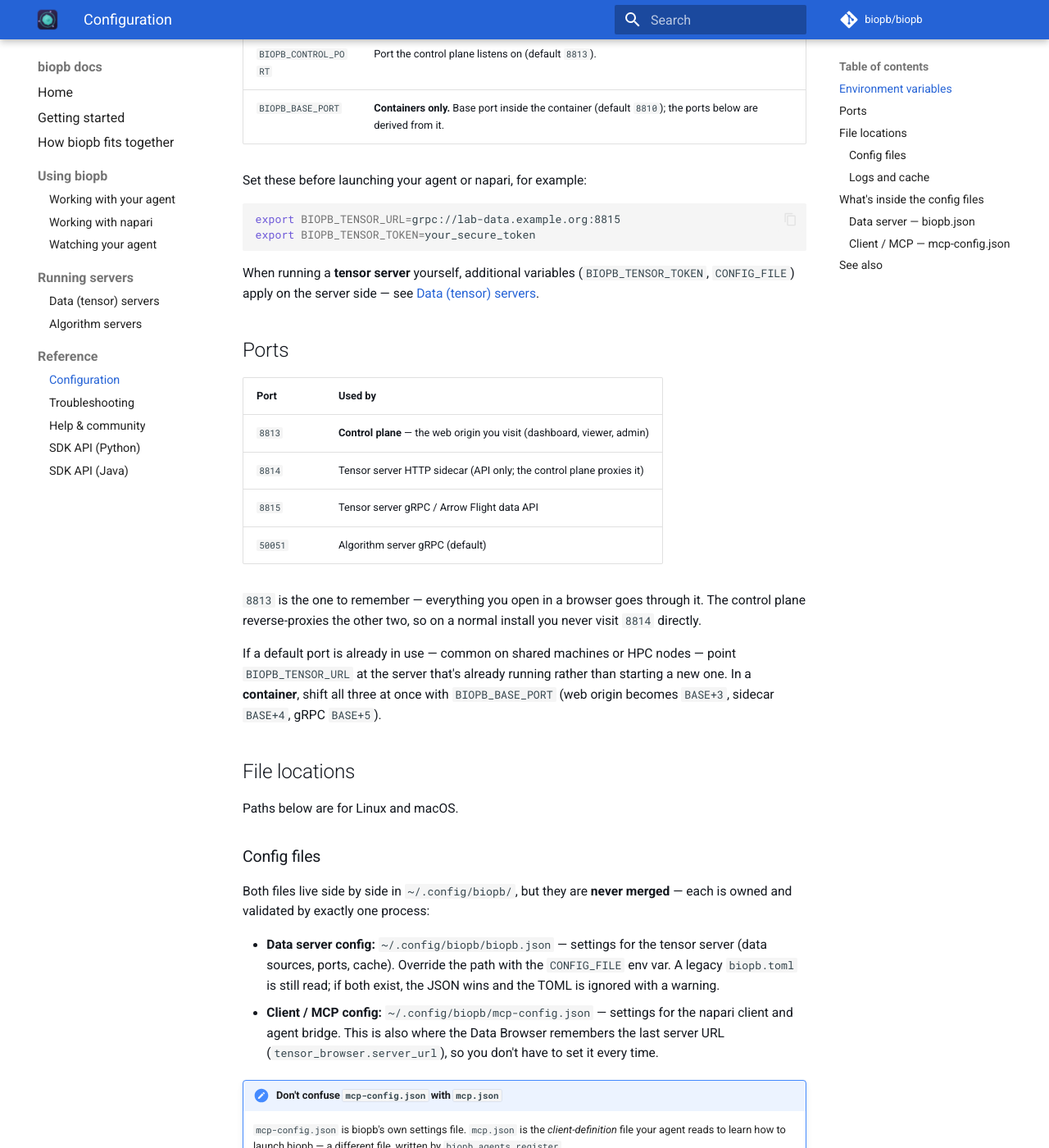
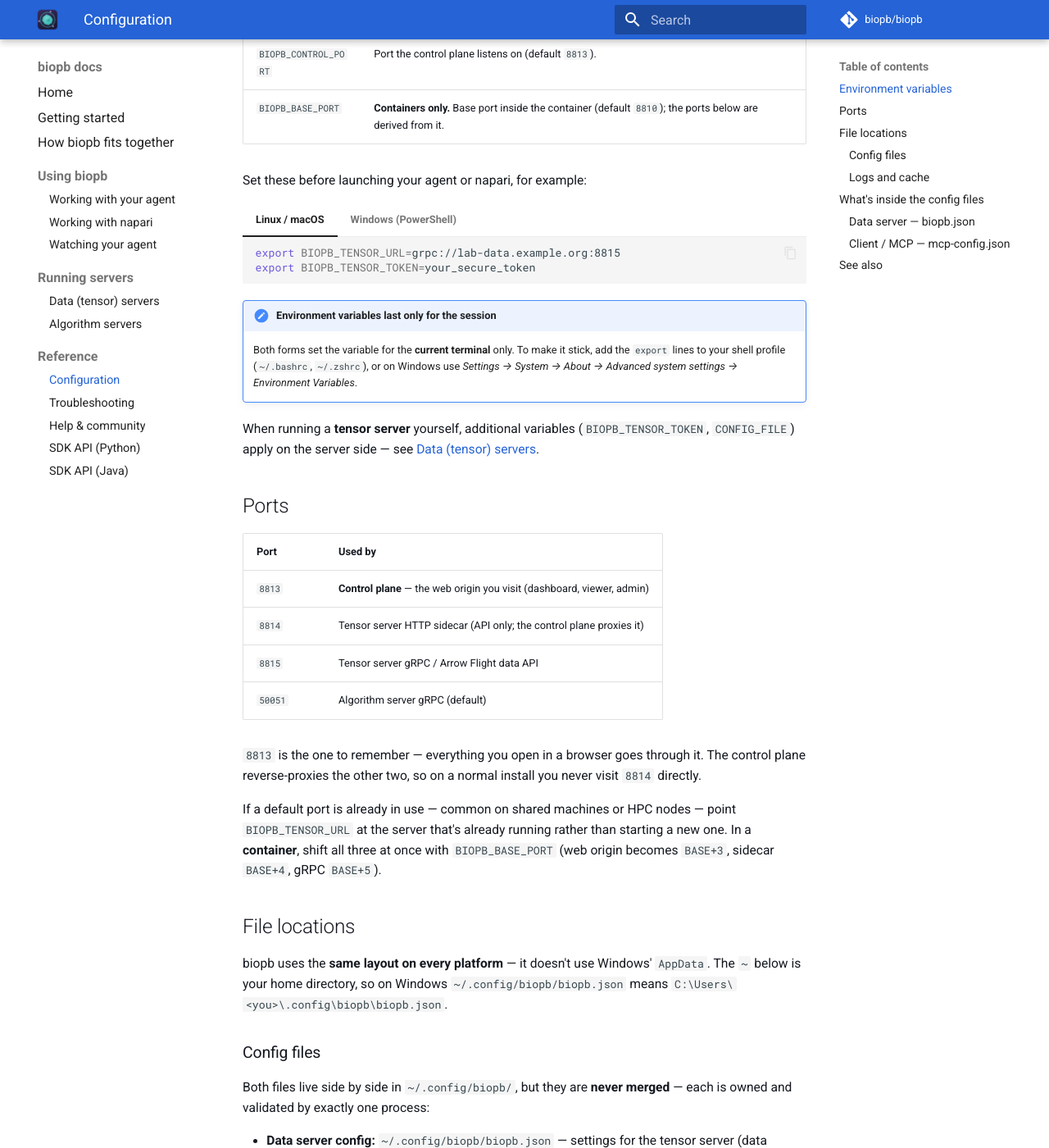
Before and after one commit to biopb/biopb-site, an MkDocs documentation site: the page built from docs/configuration.md, in a window 1280 px wide and 1400 px high, scrolled down 516 px. Shown: the whole window at 82% size. Built offline with MkDocs 1.6.1 and Material for MkDocs 9.7.7, drawn with Linux system fonts in a browser that asks for light colours; comment, search, counter and statistics services are not loaded.

Commit message:
docs: give platform-specific CLI examples their own tabs
Audited every fenced code block for shell-specific syntax. Four blocks were
Linux/macOS-only with no Windows equivalent offered, matching the tabbed style
already used on the napari page:

- getting-started: the install one-liner had only `curl … | bash`; add the
  `irm … | iex` form (the tip already referenced install.ps1).
- configuration / data-servers / troubleshooting: `export FOO=bar` is a no-op in
  PowerShell; add the `$env:FOO = "bar"` form. Note that both are
  session-scoped, and where to set them permanently.
- data-servers: the `docker run` example used `\` line continuations, which
  break in PowerShell; add a backtick variant with a Windows-style -v path.

algorithm-servers' docker examples are single-line with no continuations, so
they already work on both and are left alone.

Also drop the "Paths below are for Linux and macOS" disclaimer in configuration.
It implied Windows diverges, but the config and log dirs are Path.home()-relative
with no per-OS branching ("on all platforms" per get_log_dir), so Windows uses
the same ~/.config layout under the user profile rather than AppData. Say that
explicitly instead.

Verified: mkdocs build --strict passes; 6 tab sets render with consistent
"Linux / macOS" / "Windows (PowerShell)" labels, and both variants' content
appears in the rendered output.

````diff
--- a/docs/configuration.md
+++ b/docs/configuration.md
@@ -15,10 +15,24 @@ most likely to touch — chiefly which data server to use and where things live
 
 Set these before launching your agent or napari, for example:
 
-```bash
-export BIOPB_TENSOR_URL=grpc://lab-data.example.org:8815
-export BIOPB_TENSOR_TOKEN=your_secure_token
-```
+=== "Linux / macOS"
+
+    ```bash
+    export BIOPB_TENSOR_URL=grpc://lab-data.example.org:8815
+    export BIOPB_TENSOR_TOKEN=your_secure_token
+    ```
+
+=== "Windows (PowerShell)"
+
+    ```powershell
+    $env:BIOPB_TENSOR_URL = "grpc://lab-data.example.org:8815"
+    $env:BIOPB_TENSOR_TOKEN = "your_secure_token"
+    ```
+
+!!! note "Environment variables last only for the session"
+    Both forms set the variable for the **current terminal** only. To make it stick, add the
+    `export` lines to your shell profile (`~/.bashrc`, `~/.zshrc`), or on Windows use
+    *Settings → System → About → Advanced system settings → Environment Variables*.
 
 When running a **tensor server** yourself, additional variables (`BIOPB_TENSOR_TOKEN`,
 `CONFIG_FILE`) apply on the server side — see [Data (tensor) servers](data-servers.md).
@@ -43,7 +57,9 @@ sidecar `BASE+4`, gRPC `BASE+5`).
 
 ## File locations
 
-Paths below are for Linux and macOS.
+biopb uses the **same layout on every platform** — it doesn't use Windows' `AppData`. The
+`~` below is your home directory, so on Windows `~/.config/biopb/biopb.json` means
+`C:\Users\<you>\.config\biopb\biopb.json`.
 
 ### Config files
 
````
Also changed, not shown: docs/data-servers.md (+34 -12 lines), docs/getting-started.md (+12 -4 lines), docs/troubleshooting.md (+13 -4 lines).
